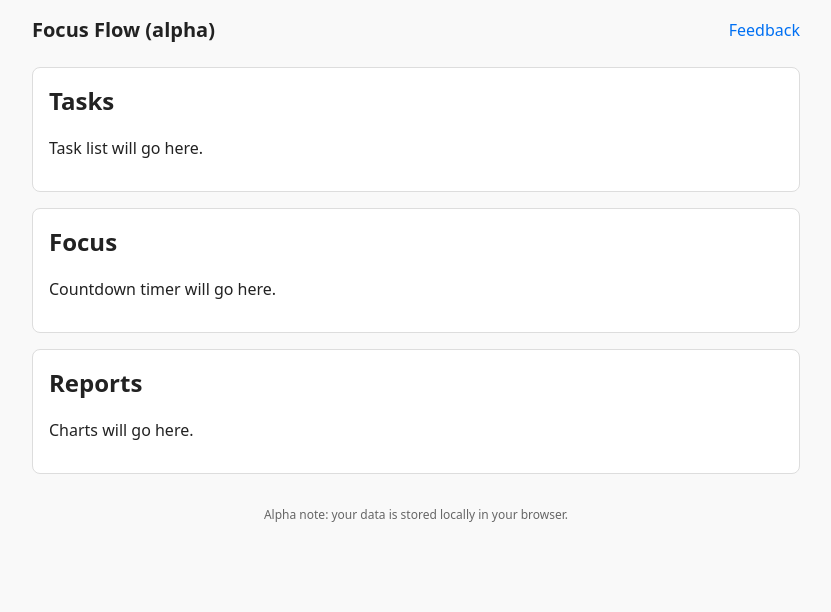
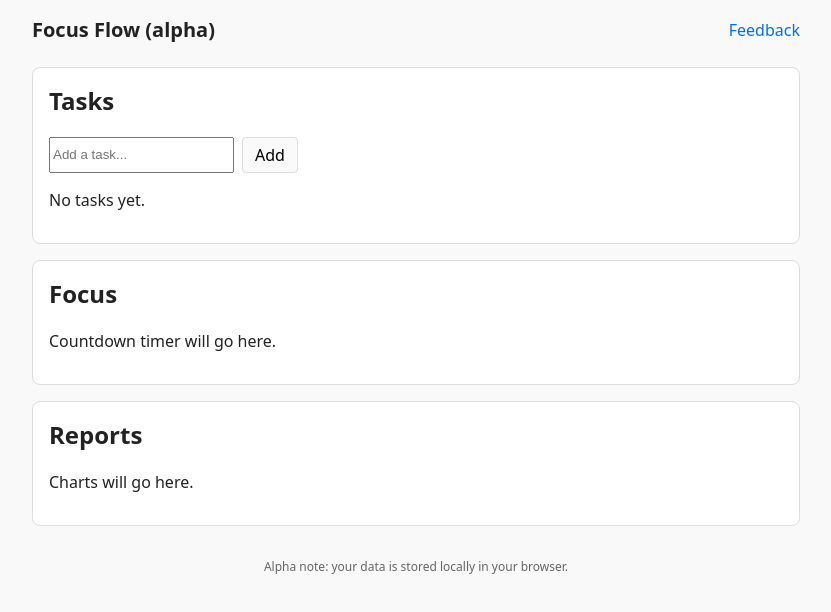
Before and after one commit to theonlyrudey/focusflow, a React (Vite) app: page / in a window 1280 px wide. Shown: the top 612 px of the page, without its empty margins (224-1055 px from the left). Built offline with nearby package versions, Linux system fonts and the light colour scheme.

Commit message:
Create tasks component and set local storage

```diff
--- a/src/App.tsx
+++ b/src/App.tsx
@@ -1,3 +1,4 @@
+import Tasks from "./components/Tasks";
 function App () {
   return (
     <div className="container">
@@ -10,10 +11,7 @@ function App () {
         </nav>
       </header>
 
-      <section>
-        <h2>Tasks</h2>
-        <p>Task list will go here.</p>
-      </section>
+      <Tasks />
 
       <section>
         <h2>Focus</h2>
--- /dev/null
+++ b/src/components/Tasks.tsx
@@ -0,0 +1,71 @@
+import { useEffect, useState } from "react";
+import {type Task } from "../state/types.ts";
+import { load, save } from "../state/storage.ts";
+import { uid } from "../state/id.ts"
+
+const STORAGE_KEY = "tasks:v1";
+
+export default function Tasks() {
+  const [tasks, setTasks] = useState<Task[]>(
+    () => load<Task[]>(STORAGE_KEY, []));
+  const [newTitle, setNewTitle] = useState("");
+
+  useEffect(() => {
+    save(STORAGE_KEY, tasks);
+  }, [tasks]);
+
+  function addTask() {
+    const title = newTitle.trim();
+    if (!title) return;
+    const t: Task = {id: uid(), title, createdAt: Date.now() };
+    setTasks(prev => [...prev, t]);
+    setNewTitle("");
+  }
+
+  function deleteTask(id: string) {
+    setTasks(prev => prev.filter(t => t.id !== id));
+  }
+
+  function renameTask(id: string, title: string) {
+    setTasks(prev =>
+      prev.map(t => (t.id === id ? { ...t, title } : t)));
+  }
+
+  return (
+    <section>
+      <h2>Tasks</h2>
+      <form
+        onSubmit={(e) => {
+          e.preventDefault(); // don't refresh the page
+          addTask();
+        }}
+        style={{ display: "flex", gap: 8 }}
+      >
+        <input
+          placeholder="Add a task..."
+          value={newTitle}
+          onChange={(e) => setNewTitle(e.target.value)}
+        />
+        <button type="submit">Add</button>
+      </form>
+
+      {tasks.length === 0 ? (
+        <p> No tasks yet.</p>
+      ) : (
+        <ul style={{ listStyle: "none", padding: 0, marginTop: 12 }}>
+          {tasks.map((t) => (
+            <li key={t.id} style={{ display: "flex", gap: 8, marginBottom: 8}}>
+              {/* Editable title: it's an input whose value is t.title */}
+              <input
+                value={t.title}
+                onChange={(e) => renameTask(t.id, e.target.value)}
+                style={{ flex: 1}}
+              />
+              <button onClick={() => deleteTask(t.id)}>Delete</button>
+            </li>
+          ))}
+        </ul>
+      )}
+    </section>
+  );
+}
--- /dev/null
+++ b/src/state/id.ts
@@ -0,0 +1,5 @@
+// Simple unique id generator for MVP (timestamp + random number)
+export function uid() {
+  return `${Date.now().toString(36)} -
+          ${Math.random().toString(36).slice(2, 7)}`;
+}
--- /dev/null
+++ b/src/state/storage.ts
@@ -0,0 +1,17 @@
+// Get JSON from local storage or a fallback value if nothing is saved yet
+export function load<T>(key: string, fallback: T): T {
+  try {
+    const raw = localStorage.getItem(key);
+    return raw ? (JSON.parse(raw) as T) : fallback;
+  } catch {
+    return fallback;
+  }
+}
+
+export function save<T>(key: string, value: T) {
+  try {
+    localStorage.setItem(key, JSON.stringify(value));
+  } catch {
+    // If storage is full or blocked we silently ignore for now
+  }
+}
--- /dev/null
+++ b/src/state/types.ts
@@ -0,0 +1,6 @@
+// A Task is one row in your task list.
+export type Task = {
+  id: string;         // unique id (random string)
+  title: string;      // the task name the user typed
+  createdAt: number;  // when it was created (milliseconds since 1970)
+};
```
